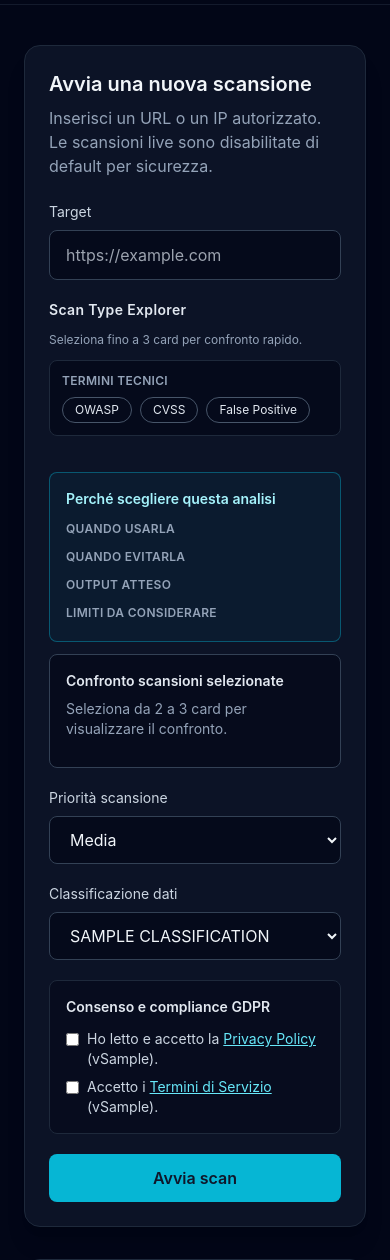
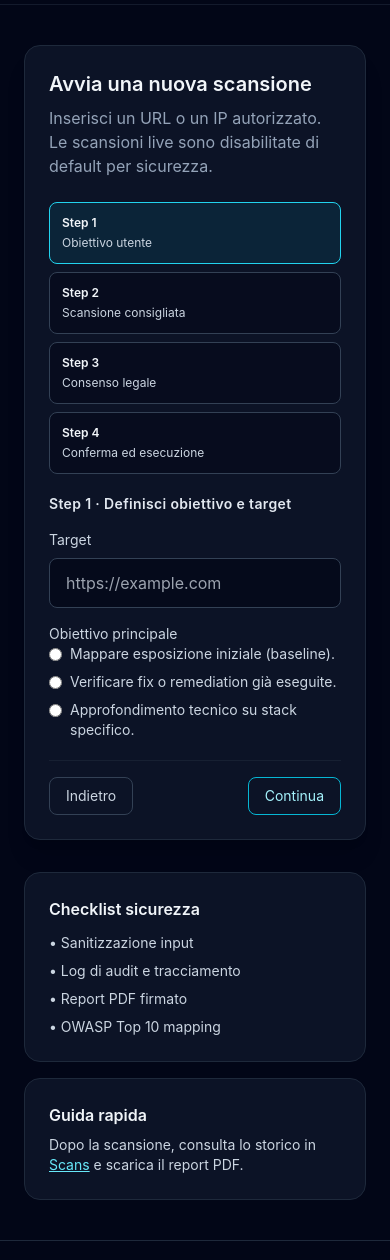
Before and after one commit to chiaraberti13/vap, a Python web app: template templates/index.html in a window 390 px wide. Shown: the part 1217-2477 px from the top of the page. Run offline with Jinja, Linux system fonts and the light colour scheme; the template is opened without the code that fills it: most values are stand-ins (such as "Sample title", 1, 10 or a date in 2020); some libraries are stand-ins or nearby versions.

Commit message:
Aggiunge stepper guidato pre-esecuzione e aggiorna roadmap

```diff
--- a/static/js/scan-catalog.js
+++ b/static/js/scan-catalog.js
@@ -13,6 +13,11 @@
   const glossaryTooltip = document.getElementById("glossary-tooltip");
   const glossaryTooltipContent = document.getElementById("glossary-tooltip-content");
   const glossaryButtons = document.querySelectorAll("[data-glossary-term]");
+  const guidedForm = document.getElementById("guided-scan-form");
+  const stepPanels = document.querySelectorAll("[data-step-panel]");
+  const stepIndicators = document.querySelectorAll("[data-step-indicator]");
+  const stepNext = document.getElementById("scan-step-next");
+  const stepPrev = document.getElementById("scan-step-prev");
 
   if (
     !payloadNode ||
@@ -28,6 +33,11 @@
     !whyLimits ||
     !glossaryTooltip ||
     !glossaryTooltipContent ||
+    !guidedForm ||
+    stepPanels.length === 0 ||
+    stepIndicators.length === 0 ||
+    !stepNext ||
+    !stepPrev ||
     glossaryButtons.length === 0
   ) {
     return;
@@ -47,6 +57,8 @@
   const categories = ["Tutte", ...new Set(catalog.map((entry) => entry.category))];
   const selectedForCompare = new Set();
   let activeCategory = "Tutte";
+  let currentStep = 1;
+  const totalSteps = stepPanels.length;
 
   const levelStyles = {
     beginner: "bg-emerald-500/20 text-emerald-200 border-emerald-400/40",
@@ -224,8 +236,71 @@
     });
   }
 
+  function updateStepperUi() {
+    stepPanels.forEach((panel) => {
+      const panelStep = Number(panel.dataset.stepPanel);
+      panel.classList.toggle("hidden", panelStep !== currentStep);
+    });
+
+    stepIndicators.forEach((indicator) => {
+      const indicatorStep = Number(indicator.dataset.stepIndicator);
+      const isActive = indicatorStep === currentStep;
+      indicator.className = `rounded-lg border p-3 text-xs ${
+        isActive
+          ? "border-cyan-400 bg-cyan-500/10"
+          : "border-slate-700 bg-slate-950/50"
+      }`;
+    });
+
+    stepPrev.disabled = currentStep === 1;
+    stepNext.classList.toggle("hidden", currentStep === totalSteps);
+  }
+
+  function validateCurrentStep() {
+    if (currentStep === 1) {
+      const targetInput = guidedForm.querySelector("input[name='target']");
+      const goalInput = guidedForm.querySelector("input[name='learning_goal']:checked");
+      if (!targetInput || !targetInput.value.trim()) {
+        targetInput?.reportValidity();
+        return false;
+      }
+      if (!goalInput) {
+        const firstGoal = guidedForm.querySelector("input[name='learning_goal']");
+        firstGoal?.reportValidity();
+        return false;
+      }
+    }
+
+    if (currentStep === 3) {
+      const requiredChecks = guidedForm.querySelectorAll(
+        "input[name='accept_privacy'], input[name='accept_terms']"
+      );
+      for (const check of requiredChecks) {
+        if (!check.checked) {
+          check.reportValidity();
+          return false;
+        }
+      }
+    }
+    return true;
+  }
+
+  stepNext.addEventListener("click", () => {
+    if (!validateCurrentStep()) {
+      return;
+    }
+    currentStep = Math.min(totalSteps, currentStep + 1);
+    updateStepperUi();
+  });
+
+  stepPrev.addEventListener("click", () => {
+    currentStep = Math.max(1, currentStep - 1);
+    updateStepperUi();
+  });
+
   renderFilters();
   renderCards();
   renderCompare();
   registerGlossaryInteractions();
+  updateStepperUi();
 })();
--- a/templates/index.html
+++ b/templates/index.html
@@ -75,8 +75,17 @@
           </div>
           {% endif %}
 
-          <form class="mt-6 grid gap-5" method="post" action="/scans">
+          <form class="mt-6 grid gap-5" method="post" action="/scans" id="guided-scan-form">
             <input type="hidden" name="csrf_token" value="{{ csrf_token }}" />
+            <ol id="scan-stepper-nav" class="grid gap-2 sm:grid-cols-4" aria-label="Stepper pre-esecuzione scansione">
+              <li class="rounded-lg border border-cyan-400 bg-cyan-500/10 p-3 text-xs" data-step-indicator="1"><span class="font-semibold">Step 1</span><p class="mt-1 text-slate-300">Obiettivo utente</p></li>
+              <li class="rounded-lg border border-slate-700 bg-slate-950/50 p-3 text-xs" data-step-indicator="2"><span class="font-semibold">Step 2</span><p class="mt-1 text-slate-300">Scansione consigliata</p></li>
+              <li class="rounded-lg border border-slate-700 bg-slate-950/50 p-3 text-xs" data-step-indicator="3"><span class="font-semibold">Step 3</span><p class="mt-1 text-slate-300">Consenso legale</p></li>
+              <li class="rounded-lg border border-slate-700 bg-slate-950/50 p-3 text-xs" data-step-indicator="4"><span class="font-semibold">Step 4</span><p class="mt-1 text-slate-300">Conferma ed esecuzione</p></li>
+            </ol>
+
+            <section class="grid gap-4" data-step-panel="1">
+              <h3 class="text-sm text-slate-200 font-semibold tracking-wide">Step 1 · Definisci obiettivo e target</h3>
               <label class="grid gap-2">
                 <span class="text-sm text-slate-300">Target</span>
                 <input
@@ -99,7 +108,15 @@
                 />
               </label>
               {% endif %}
-            <section class="grid gap-3" aria-labelledby="scan-explorer-title">
+              <fieldset class="grid gap-2">
+                <legend class="text-sm text-slate-300">Obiettivo principale</legend>
+                <label class="flex items-start gap-2 text-sm text-slate-300"><input type="radio" name="learning_goal" value="baseline" class="mt-1 accent-cyan-400" required />Mappare esposizione iniziale (baseline).</label>
+                <label class="flex items-start gap-2 text-sm text-slate-300"><input type="radio" name="learning_goal" value="verification" class="mt-1 accent-cyan-400" />Verificare fix o remediation già eseguite.</label>
+                <label class="flex items-start gap-2 text-sm text-slate-300"><input type="radio" name="learning_goal" value="deep_dive" class="mt-1 accent-cyan-400" />Approfondimento tecnico su stack specifico.</label>
+              </fieldset>
+            </section>
+
+            <section class="grid gap-3 hidden" data-step-panel="2" aria-labelledby="scan-explorer-title">
               <div class="flex items-center justify-between gap-3 flex-wrap">
                 <h3 id="scan-explorer-title" class="text-sm text-slate-200 font-semibold tracking-wide">Scan Type Explorer</h3>
                 <p class="text-xs text-slate-400">Seleziona fino a 3 card per confronto rapido.</p>
@@ -151,6 +168,33 @@
                 <div id="scan-compare-grid" class="mt-3 grid gap-3 md:grid-cols-3"></div>
               </div>
             </section>
+            <section class="grid gap-4 hidden" data-step-panel="3">
+              <h3 class="text-sm text-slate-200 font-semibold tracking-wide">Step 3 · Conferma legale e consenso</h3>
+              <div class="rounded-lg border border-slate-800 bg-slate-950/50 p-4 text-sm text-slate-300">
+                <p class="font-semibold text-slate-200">Consenso e compliance GDPR</p>
+                <div class="mt-3 grid gap-2">
+                  <label class="flex items-start gap-2">
+                    <input type="checkbox" name="accept_privacy" class="mt-1 accent-cyan-400" required />
+                    <span>
+                      Ho letto e accetto la
+                      <a class="text-cyan-300 underline" href="/privacy-policy" target="_blank" rel="noopener">Privacy Policy</a>
+                      (v{{ privacy_policy_version }}).
+                    </span>
+                  </label>
+                  <label class="flex items-start gap-2">
+                    <input type="checkbox" name="accept_terms" class="mt-1 accent-cyan-400" required />
+                    <span>
+                      Accetto i
+                      <a class="text-cyan-300 underline" href="/terms-of-service" target="_blank" rel="noopener">Termini di Servizio</a>
+                      (v{{ terms_version }}).
+                    </span>
+                  </label>
+                </div>
+              </div>
+            </section>
+            <section class="grid gap-4 hidden" data-step-panel="4">
+              <h3 class="text-sm text-slate-200 font-semibold tracking-wide">Step 4 · Run scansione</h3>
+              <p class="text-sm text-slate-400">Ricontrolla la priorità e la classificazione dati prima dell'esecuzione.</p>
               <label class="grid gap-2">
               <span class="text-sm text-slate-300">Priorità scansione</span>
               <select
@@ -175,33 +219,17 @@
                   {% endfor %}
                 </select>
               </label>
-            <div class="rounded-lg border border-slate-800 bg-slate-950/50 p-4 text-sm text-slate-300">
-              <p class="font-semibold text-slate-200">Consenso e compliance GDPR</p>
-              <div class="mt-3 grid gap-2">
-                <label class="flex items-start gap-2">
-                  <input type="checkbox" name="accept_privacy" class="mt-1 accent-cyan-400" required />
-                  <span>
-                    Ho letto e accetto la
-                    <a class="text-cyan-300 underline" href="/privacy-policy" target="_blank" rel="noopener">Privacy Policy</a>
-                    (v{{ privacy_policy_version }}).
-                  </span>
-                </label>
-                <label class="flex items-start gap-2">
-                  <input type="checkbox" name="accept_terms" class="mt-1 accent-cyan-400" required />
-                  <span>
-                    Accetto i
-                    <a class="text-cyan-300 underline" href="/terms-of-service" target="_blank" rel="noopener">Termini di Servizio</a>
-                    (v{{ terms_version }}).
-                  </span>
-                </label>
-              </div>
-            </div>
               <button
                 type="submit"
                 class="w-full md:w-auto inline-flex items-center justify-center rounded-lg bg-cyan-500 px-6 py-3 font-semibold text-slate-900 hover:bg-cyan-400 transition"
               >
                 Avvia scan
               </button>
+            </section>
+            <div class="flex items-center justify-between gap-3 border-t border-slate-800/60 pt-4">
+              <button type="button" id="scan-step-prev" class="rounded-lg border border-slate-700 px-4 py-2 text-sm text-slate-300 hover:border-slate-500 disabled:opacity-40 disabled:cursor-not-allowed">Indietro</button>
+              <button type="button" id="scan-step-next" class="rounded-lg border border-cyan-500 px-4 py-2 text-sm text-cyan-200 hover:bg-cyan-500/10">Continua</button>
+            </div>
           </form>
         </div>
 
```
Also changed, not shown: upgrade.md (+1 -1 lines). Lines whose indentation alone changed are shown as unchanged.
